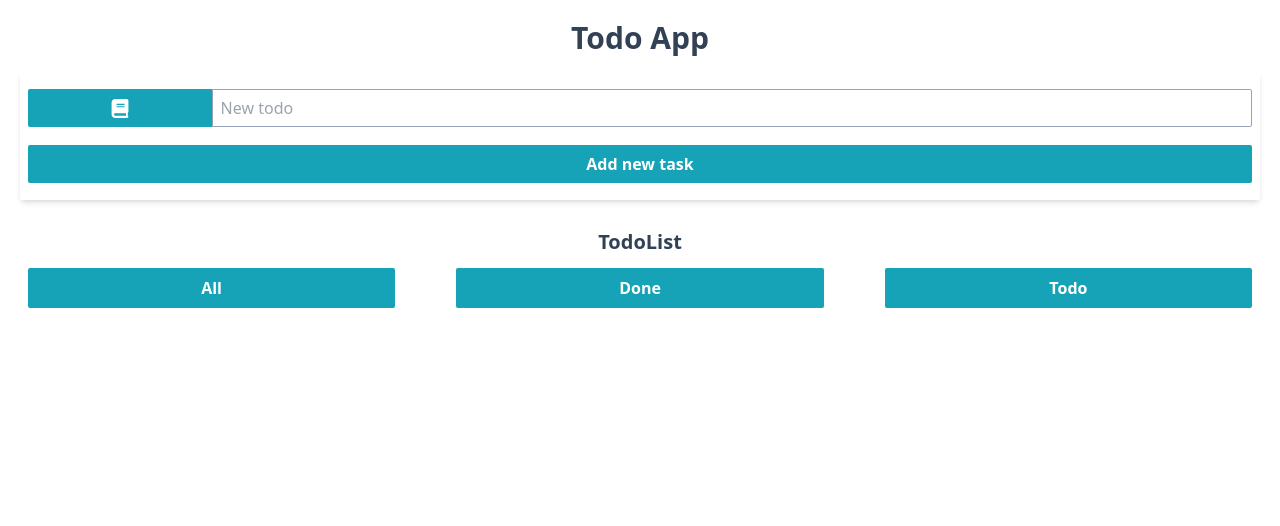
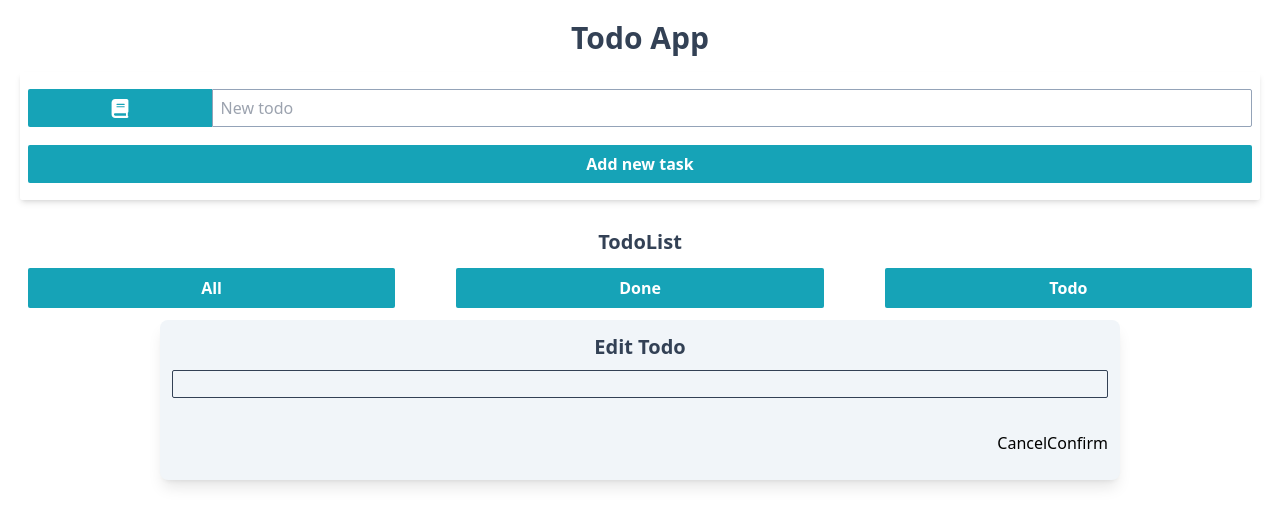
Before and after one commit to Dedenno17/Todo-app-react-typescript, a React (Create React App) app: page / in a window 1280 px wide. Shown: the top 526 px of the page. Built offline with nearby package versions, Linux system fonts and the light colour scheme.

Commit message:
membuat EditTodo component , mewrap nya dengan Modal & memberinya style

```diff
--- a/src/App.tsx
+++ b/src/App.tsx
@@ -1,4 +1,5 @@
 import React from "react";
+import EditTodo from "./components/EditTodo/EditTodo";
 
 import NewTodo from "./components/NewTodo/NewTodo";
 import TodoList from "./components/TodoList/TodoList";
@@ -11,6 +12,7 @@ function App() {
       </h1>
       <NewTodo />
       <TodoList />
+      <EditTodo />
     </div>
   );
 }
--- /dev/null
+++ b/src/components/EditTodo/EditTodo.tsx
@@ -0,0 +1,25 @@
+import React from "react";
+
+import Modal from "../UI/Modal";
+
+const EditTodo: React.FC = (props) => {
+  return (
+    <Modal className="p-3 h-40 flex flex-col justify-evenly items-center">
+      <h2 className="text-xl font-semibold font-sans text-slate-700 mb-2">
+        Edit Todo
+      </h2>
+      <div className="w-full h-[35%]">
+        <input
+          type="text"
+          className="w-full h-7 border-[1px] bg-slate-100 border-slate-700 rounded-sm py-3 px-5"
+        />
+      </div>
+      <div className="w-full h-[35%] flex justify-end items-center">
+        <button type="button">Cancel</button>
+        <button type="button">Confirm</button>
+      </div>
+    </Modal>
+  );
+};
+
+export default EditTodo;
--- a/src/components/NewTodo/NewTodo.tsx
+++ b/src/components/NewTodo/NewTodo.tsx
@@ -21,8 +21,6 @@ function NewTodo() {
       title: enteredTodo,
       isDone: false,
     };
-
-    console.log(newTodo);
 
     dispatch(todosActions.addTodo(newTodo));
     inputRef.current!.value = "";
--- a/src/components/UI/Modal.tsx
+++ b/src/components/UI/Modal.tsx
@@ -8,12 +8,12 @@ interface BaseLayout {
 
 const ModalOverlay: React.FC = () => {
   return (
-    <div className="fixed top-0 left-0 bg-gradient-to-b from-slate-800 to-transparent"></div>
+    <div className="fixed top-0 left-0 bottom-0 bg-gradient-to-b from-slate-800 to-transparent" />
   );
 };
 
 const ModalContent: React.FC<BaseLayout> = (props) => {
-  const classes = `${props.className} fixed w-3/4 top-5 left-1/2 -translate-x-1/2 bg-slate-200 rounded-lg shadow-lg`;
+  const classes = `${props.className} fixed w-3/4 top-1/2 -translate-y-1/2 left-1/2 -translate-x-1/2 bg-slate-100 rounded-lg shadow-lg`;
 
   return <div className={classes}>{props.children}</div>;
 };
@@ -23,7 +23,7 @@ const portal = document.getElementById("modal")!;
 const Modal: React.FC<BaseLayout> = (props) => {
   return (
     <>
-      {createPortal(<ModalOverlay></ModalOverlay>, portal)}
+      {createPortal(<ModalOverlay />, portal)}
       {createPortal(
         <ModalContent className={props.className}>
           {props.children}
```
